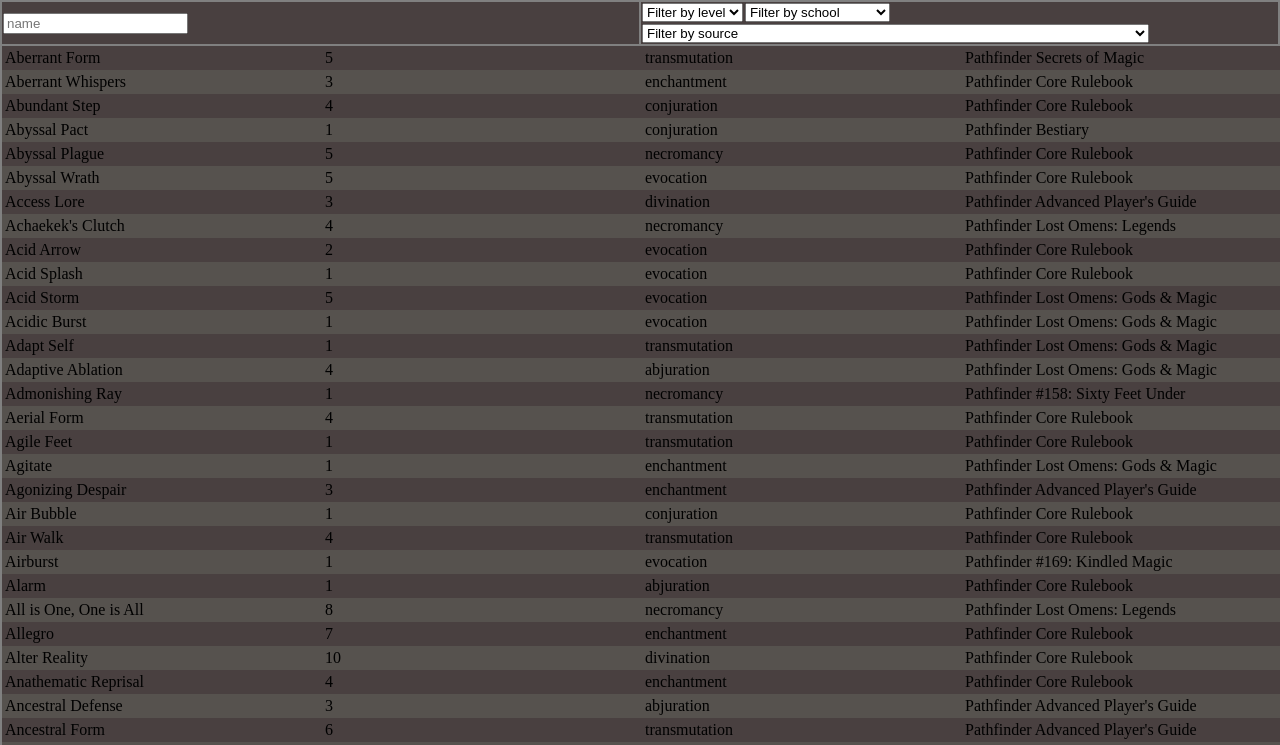
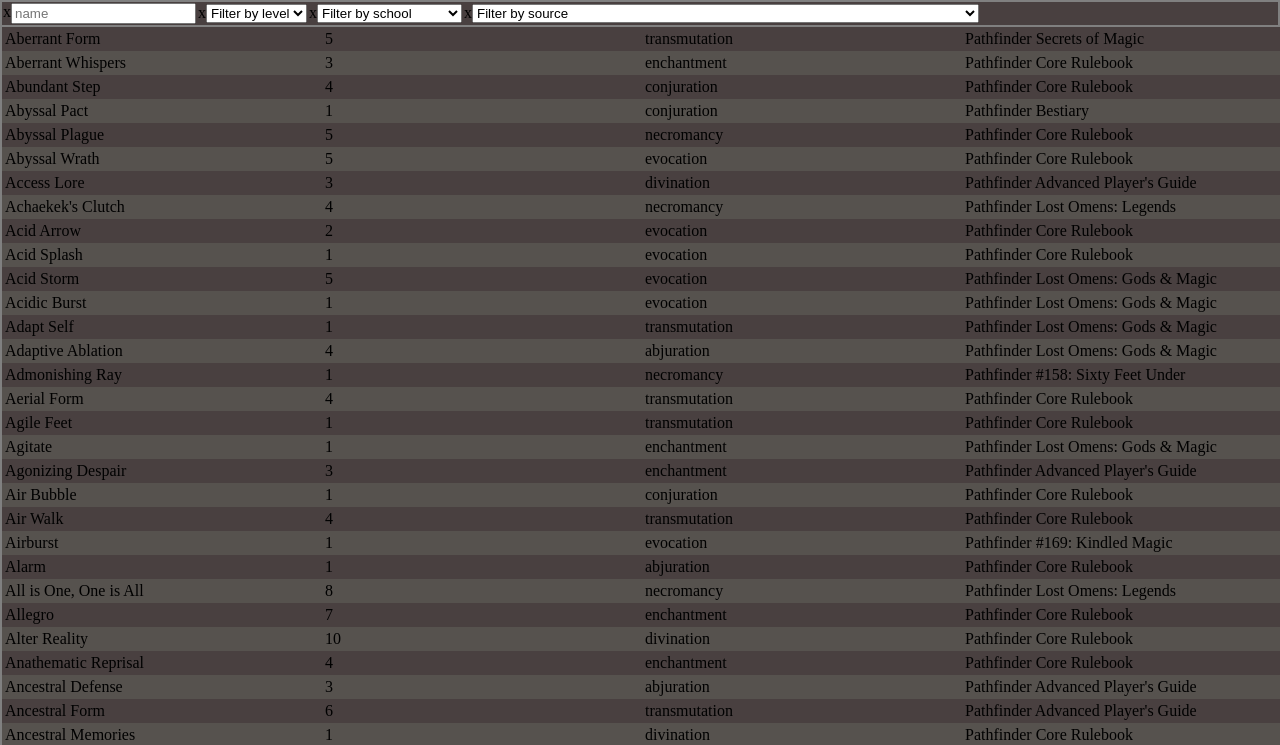
Before and after one commit to Ajtn/TTR, a React (Vite) app in the folder TTR/: page / in a window 1280 px wide. Shown: the top 745 px of the page. Built offline with nearby package versions, Linux system fonts and the light colour scheme.

Commit message:
tableData changed to array, sort method implemented

```diff
--- a/TTR/src/components/FilterSelect.jsx
+++ b/TTR/src/components/FilterSelect.jsx
@@ -1,12 +1,22 @@
 import React from "react";
 
+//todo: change x in order-by div to arrow
 export default function FilterSelect(props) {
+    let inputElement = {};
+    if (props.type === "select") {
+        inputElement =
+        (
+        <select defaultValue={0} name={props.name} onChange={props.handleChange}>
+            <option key="0" value={0}>Filter by {props.name}</option>
+            {props.filterData.map(option => <option key={option} value={option}>{`${props.name} ${option}`}</option>)}
+        </select>)
+    } else {
+        inputElement = <input name={props.name} placeholder={props.name} value={props.value} onChange={props.handleChange} />;
+    }
     return (
-        <td className={`filter-td-top-row td-${props.name}`}>
-            <select defaultValue={0} name={props.name} onChange={props.handleChange}>
-                <option key="0" value={0}>Filter by {props.name}</option>
-                {props.filterData.map(option => <option key={option} value={option}>{`${props.name} ${option}`}</option>)}
-            </select>
+        <td className={`${props.name} filter-td-top-row`}>
+            <div className={`${props.name} order-by`} onClick={props.sort}>x</div>
+            {inputElement}
         </td>
-    )
+    );
 }
--- a/TTR/src/components/SearchTable.jsx
+++ b/TTR/src/components/SearchTable.jsx
@@ -35,15 +35,23 @@
                 -auto reordering filter select options
                 -option to order table rows by filter
     */
+
+   //initialise tableData state object based on either local data or API
     props.dataSource.local ? useEffect(initLocalData, []) : useEffect(callApi, []);
     useEffect(initFilters, [tableData]);
     //create event listener to check for keypress to close modal
-    useEffect(() => {
+    useEffect(initKeyListener, []);
+
+    console.log("test");
+    //console.log(searchData.orderBy);
+    useEffect(sortTable, [searchData.orderBy]);
+
+    function initKeyListener() {
         window.addEventListener("keydown", closeModal);
         return () => {
             window.removeEventListener("keydown", closeModal);
         };
-    }, []);
+    }
 
     //initialise filter state object based on fields chosen in filters prop and unique values associated with those fields found in data source
     //ie any filters set to select will have options defined by unique values found in data
@@ -76,7 +84,7 @@
         const tempData = [];
         const unsorted = followObjPath(props.dataSource.data, props.dataSource.pathToData);
         for (const key in unsorted)
-            tempData[findValue(unsorted[key], props.id.fieldName, props.id.extension)] = unsorted[key];
+            tempData.push(unsorted[key]);
 
         setTableData(tempData);
     }
@@ -89,7 +97,7 @@
             const tempData = [];
             const unsorted = followObjPath(data, props.dataSource.pathToData);
             for (const key in unsorted)
-                tempData[findValue(unsorted[key], props.id.fieldName, props.id.extension)] = unsorted[key];
+                tempData.push(unsorted[key]);
 
             console.log("temp data in api call");
             console.log(tempData);
@@ -112,12 +120,58 @@
         props.filters.map((filter) => {
             searchCategory[filter.filterName] = "";
         });
-        const tempSearch = {...searchCategory};
+        const tempSearch = {...searchCategory, orderBy: {invert: false}};
         return tempSearch;
     }
 
     function updateSearch(event) {
         setSearchData(oldSearch => ({...oldSearch, [event.target.name]: event.target.value}));
+    }
+
+    //sorts tableData by filter stored in searchData (modified by clicking icon next to filter)
+    function sortTable() {
+        if (tableData) {
+            setTableData((oldData) => {
+                oldData.sort((x, y) => {
+                    const xVal = findValue(x, searchData.orderBy.fieldName, searchData.orderBy.extension);
+                    const yVal = findValue(y, searchData.orderBy.fieldName, searchData.orderBy.extension);
+                    if (typeof xVal === "string")
+                        return xVal.localeCompare(yVal);
+                    else if (typeof xVal === "number") {
+                        if (xVal > yVal)
+                            return 1;
+                        else if (xVal < yVal)
+                            return -1;
+                        else
+                            return 0;
+                    } else
+                        return 0;
+                });
+                if (! searchData.orderBy.invert)
+                    oldData.reverse();
+                return oldData;
+            });
+        }
+    }
+
+    //function called when icon clicked next to filter elements
+    //sets orderBy which is a dependancy for orderBy function
+    function setOrder(event) {
+        const chosenFilter = props.filters.find((filter) => {
+            if (filter.filterName === event.target.classList[0])
+                return filter;
+        });
+
+        setSearchData((oldSearch) => {
+            return ({
+                ...oldSearch,
+                orderBy:{
+                    fieldName: chosenFilter.filterName,
+                    extension: chosenFilter.extension,
+                    invert: oldSearch.orderBy.invert ? false : true
+                }
+            });
+        });
     }
 
     //recursive function to find a value in an object given a unique key name (target)
@@ -150,13 +204,17 @@
     //Checks which row was clicked, loads data for that row (based on modal prop), and sets modal state with that data
     function rowClicked(event) {
         const rowId = event.target.parentNode.classList[0];
+        let clickedRow = {};
+        tableData.some((rowData) => {
+            if (findValue(rowData, props.id.fieldName, props.id.extension) === rowId)
+                clickedRow = rowData;
+        });
         const modalElements = props.modalFields.map((field) => {
             return {
                 ...field,
-                value: findValue(tableData[rowId], field.objectField, field.extension),
+                value: findValue(clickedRow, field.objectField, field.extension),
             };
         });
-
         setModal({visible: true, modalElements: modalElements});
     }
 
@@ -181,8 +239,9 @@
             });
             if (displayElement) {
                 const tableFields = getRowData(tableData[dKey]);
+                const rowId = findValue(tableData[dKey], props.id.fieldName, props.id.extension)
                 dataElements.push(
-                    <DataRow key={dKey} id={dKey} dataForDisplay={tableFields} handleClick={rowClicked} />
+                    <DataRow key={rowId} id={rowId} dataForDisplay={tableFields} handleClick={rowClicked} />
                 );
             }
             displayElement = true;
@@ -195,19 +254,18 @@
     const tHead = [];
     if (Object.keys(filters).length > 0) {
         for (const [filterName, filterData] of Object.entries(filters)) {
-            if (filterData.filterType !== "select") {
-                tHead.push(
-                    <td key={filterName} className={`filter-td td-${filterName}`}>
-                        <input name={filterName} placeholder={filterName} value={searchData[filterName]} onChange={updateSearch} />
-                    </td>
-                )
-            } else {
-                tHead.push(
-                    <FilterSelect key={filterName} name={filterName} filterData={filterData.filterOptions} handleChange={updateSearch} />
-                )
-            }
+            tHead.push(
+                <FilterSelect
+                    key={filterName}
+                    name={filterName}
+                    type={filterData.filterType}
+                    value={searchData[filterName]}
+                    filterData={filterData.filterOptions}
+                    handleChange={updateSearch}
+                    sort={setOrder}
+                />
+            );
         }
-
     }
 
     return (
--- a/TTR/src/main.jsx
+++ b/TTR/src/main.jsx
@@ -4,5 +4,7 @@
 import './index.css'
 
 ReactDOM.createRoot(document.getElementById('root')).render(
+<React.StrictMode>
     <App />
+</React.StrictMode>
 )
```
